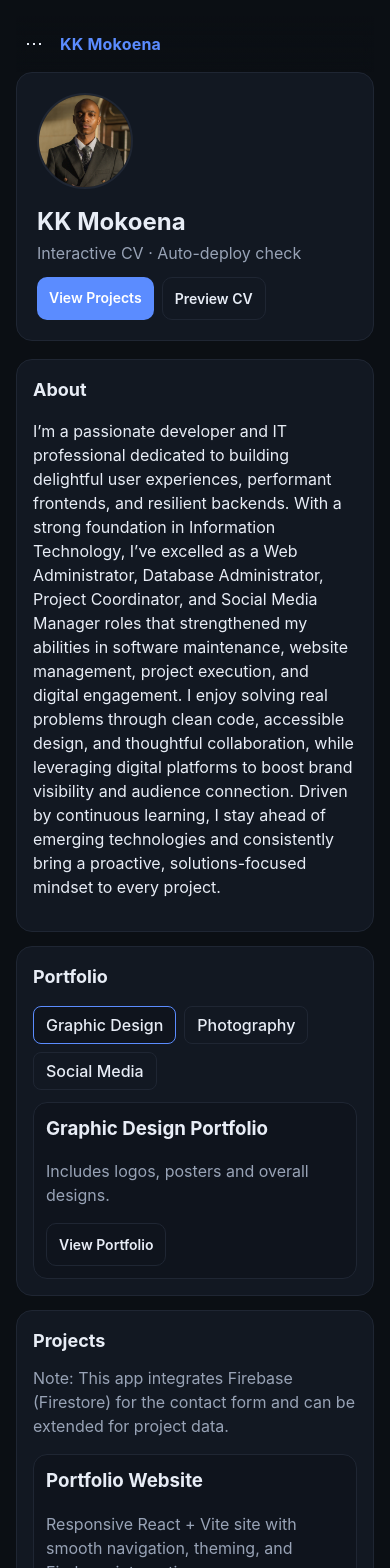
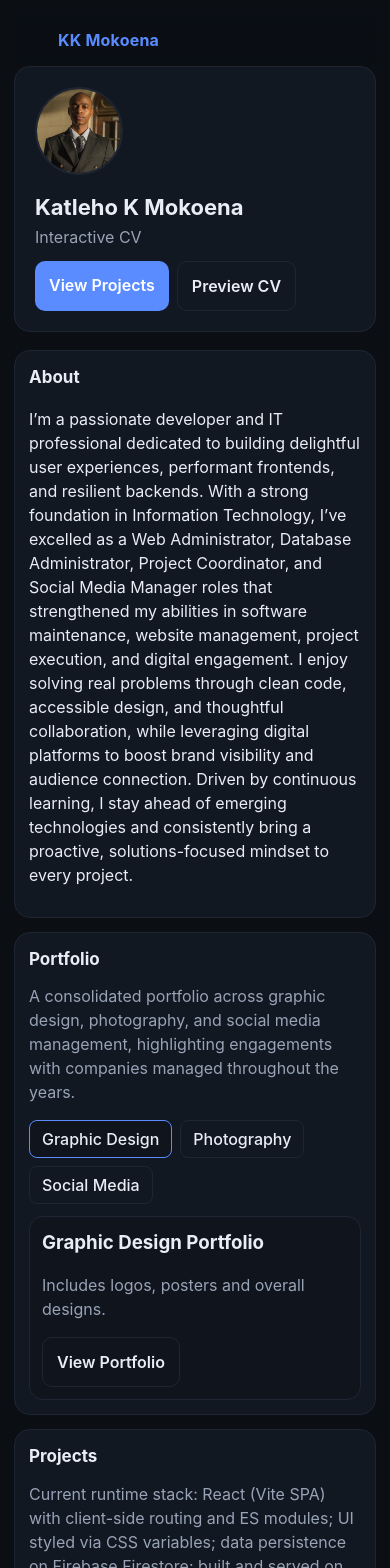
Before and after one commit to KolotiKatlehoMokoena/CV, a React (Vite) app: page / in a window 390 px wide. Shown: the top 1568 px of the page. Built offline with nearby package versions, Linux system fonts and the light colour scheme.

Commit message:
chore: mobile UX tweaks, portfolio intro text, hamburger nav, CV link fix

```diff
--- a/src/App.css
+++ b/src/App.css
@@ -98,23 +98,25 @@ main { display: flex; flex-direction: column; gap: 18px; margin-top: 24px; }
 .socials { display: flex; gap: 12px; justify-content: center; }
 
 @media (max-width: 640px) {
-  .container { padding: 16px; }
-  .nav { padding: 10px 0; }
+  .container { padding: 14px; }
+  .nav { padding: 8px 0; }
   .hamburger { display: inline-flex; }
   .nav-list.desktop { display: none; }
-  .nav button { padding: 10px 10px; font-size: 14px; }
+  .nav button { padding: 12px 14px; font-size: 16px; }
   .hero { grid-template-columns: 1fr; text-align: left; padding: 20px; }
-  .avatar { justify-self: start; width: 96px; height: 96px; }
-  .hero-text h1 { font-size: 24px; }
+  .avatar { justify-self: start; width: 88px; height: 88px; }
+  .hero-text h1 { font-size: 22px; }
   .hero-actions { flex-wrap: wrap; gap: 8px; }
-  .btn { padding: 10px 12px; font-size: 14px; }
+  .btn { padding: 12px 14px; font-size: 16px; }
   main { gap: 14px; margin-top: 18px; }
-  .section { padding: 16px; }
-  .section-title { font-size: 18px; }
-  .cards { grid-template-columns: repeat(auto-fill, minmax(160px, 1fr)); gap: 10px; }
+  .section { padding: 14px; }
+  .section-title { font-size: 17px; }
+  .cards { grid-template-columns: 1fr; gap: 12px; }
   .card { padding: 12px; }
-  .skills { grid-template-columns: repeat(auto-fill, minmax(140px, 1fr)); }
+  .skills { grid-template-columns: 1fr 1fr; }
   .contact-form .grid { grid-template-columns: 1fr; }
+  .contact-form input, .contact-form textarea { font-size: 16px; }
+  .mobile-menu ul { grid-template-columns: 1fr; }
 }
 
 /* Back to Top button removed */
--- a/src/App.jsx
+++ b/src/App.jsx
@@ -197,8 +197,8 @@ function App() {
       <header className="hero">
         <img className="avatar" src="/profile.jpg" alt="Profile" />
         <div className="hero-text">
-          <h1>KK Mokoena</h1>
-          <p>Interactive CV · Auto-deploy check</p>
+          <h1>Katleho K Mokoena</h1>
+          <p>Interactive CV </p>
           <div className="hero-actions">
             <a className="btn" href="#projects" onClick={(e) => { e.preventDefault(); scrollTo('projects') }}>View Projects</a>
               <a className="btn outline" href="/kkmokoena_cv.pdf" target="_blank" rel="noreferrer">Preview CV</a>
@@ -222,8 +222,10 @@ function App() {
         </Section>
 
         <Section id="portfolio" title="Portfolio">
-        <p style={{ color: 'var(--muted)', marginTop: 0 }}>
-            </p>
+         <p style={{ color: 'var(--muted)', marginTop: 0 }}>
+           A consolidated portfolio across graphic design, photography, and social media management, highlighting engagements with companies managed throughout the years.
+          </p>
+
           <div className="tabs">
             <button className={portfolioTab === 'design' ? 'tab active' : 'tab'} onClick={() => setPortfolioTab('design')}>Graphic Design</button>
             <button className={portfolioTab === 'photo' ? 'tab active' : 'tab'} onClick={() => setPortfolioTab('photo')}>Photography</button>
@@ -268,13 +270,18 @@ function App() {
                 <p>Social Media Manager — Managed all social media platforms from Jun 2019 to Jul 2020.</p>
                 <a className="btn outline" href="https://web.facebook.com/TheIvyLounge" target="_blank" rel="noreferrer">View Page</a>
               </div>
+              <div className="card">
+                <h3>KK Visuals</h3>
+                <p>Social Media Manager — Managed all social media platforms from October 2014 to August 2023.</p>
+                <a className="btn outline" href="https://www.facebook.com/profile.php?id=100028835933338" target="_blank" rel="noreferrer">View Page</a>
+              </div>
             </div>
           )}
         </Section>
 
         <Section id="projects" title="Projects">
           <p style={{ color: 'var(--muted)', marginTop: 0 }}>
-            Note: This app integrates Firebase (Firestore) for the contact form and can be extended for project data.
+            Current runtime stack: React (Vite SPA) with client-side routing and ES modules; UI styled via CSS variables; data persistence on Firebase Firestore; built and served on Vercel (CI/CD from GitHub); static assets resolved from `/public` over HTTPS.
           </p>
           <div className="cards">
             <div className="card">
@@ -312,10 +319,12 @@ function App() {
             <SkillTag label="React" level={90} />
              <SkillTag label="Wordpress" level={85} />
             <SkillTag label="JavaScript" level={85} />
-            <SkillTag label="Graphic Design" level={85} />
+             <SkillTag label="Power BI" level={75} />
+            <SkillTag label="Graphic Design" level={75} />
             <SkillTag label="Photography" level={75} />
             <SkillTag label="Videography" level={75} />
-             <SkillTag label="Video Editor" level={75} />
+             <SkillTag label="Video Editor" level={70} />
+
           </div>
         </Section>
 
@@ -341,7 +350,7 @@ function App() {
             <TimelineItem
               title="Social & Web Administration"
               subtitle="Art Bank of South Africa"
-              period="September 2024 — Present"
+              period="September 2024 — December 2025"
               description="Managing the website performance, security, content updates, ensuring optimal site functionality,
               troubleshoot technical issues, oversee user access, and implement necessary updates and backups for data protection."
             />
@@ -352,9 +361,9 @@ function App() {
               description="Coordinated project timelines, stakeholder communication, and deliverables, supported program logistics and reporting."
             />
             <TimelineItem
-              title="Database Administrator Intern"
+              title="Database Administrator"
               subtitle="Kwavulamehlo Arts & Ideas"
-              period="February 2022 — June 2022"
+              period="February 2022 — June 2023"
               description="Maintained and organized datasets, performed data entry and backups, and assisted with data integrity processes."
             />
             <TimelineItem
```
Also changed, not shown: 2 other files (tests, documents, lock files or other folders).
